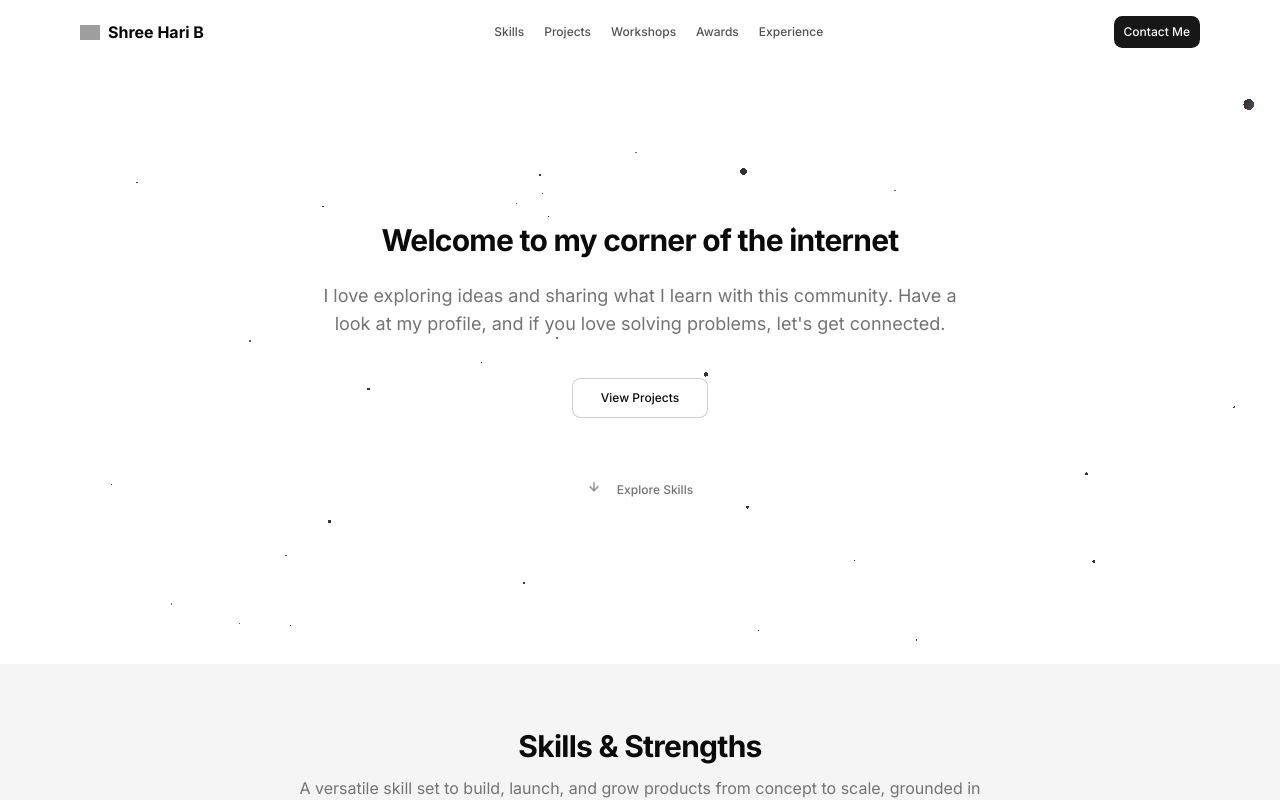
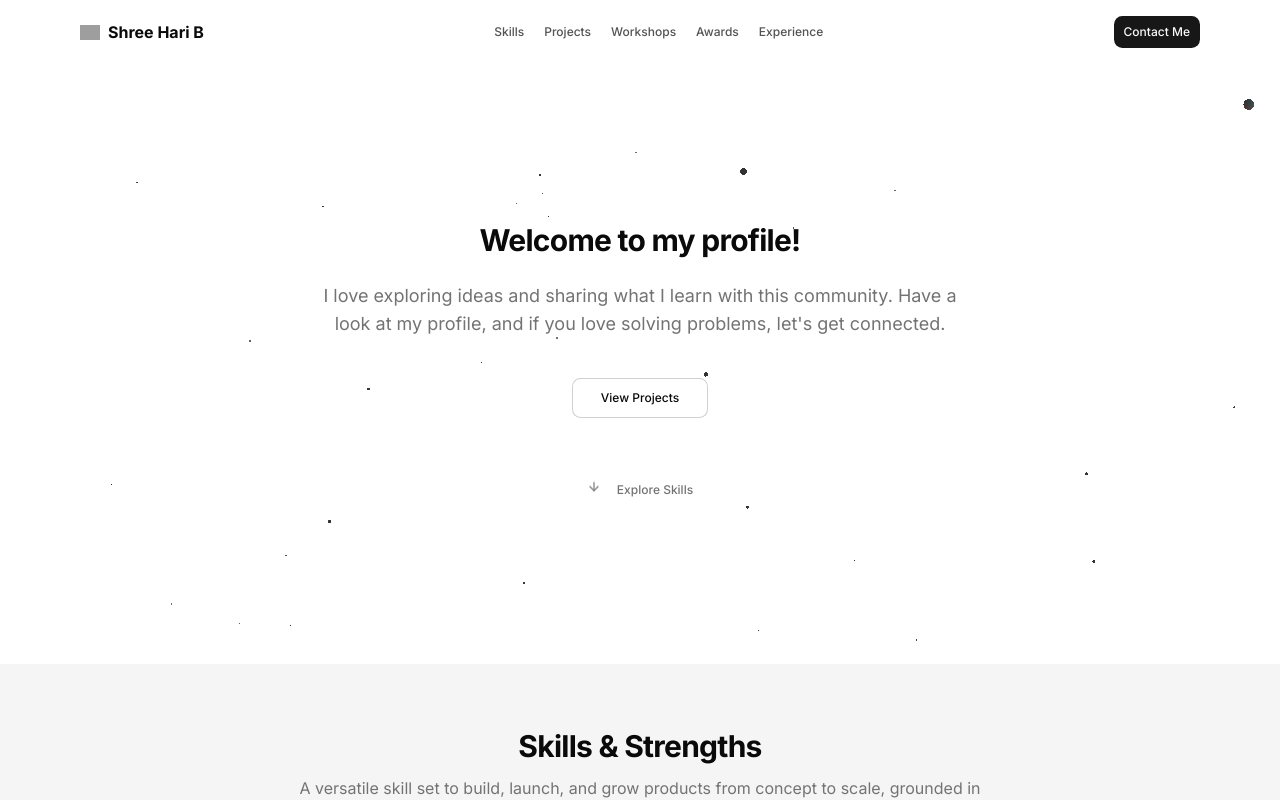
Before and after one commit to shreeharib/personal-portfolio, a Next.js app: page / in a window 1280 px wide. Shown: the top 800 px of the page. Built offline with nearby package versions, Linux system fonts and the light colour scheme; grey boxes are pictures that could not be loaded.

Commit message:
Update hero.tsx

```diff
--- a/src/components/sections/hero.tsx
+++ b/src/components/sections/hero.tsx
@@ -34,7 +34,7 @@ export function Hero() {
 
           {/* Main Title */}
           <h1 className="text-xl md:text-2xl lg:text-3xl font-black tracking-tight">
-            Welcome to my corner of the internet
+            Welcome to my profile!
           </h1>
 
           {/* Description */}
```
